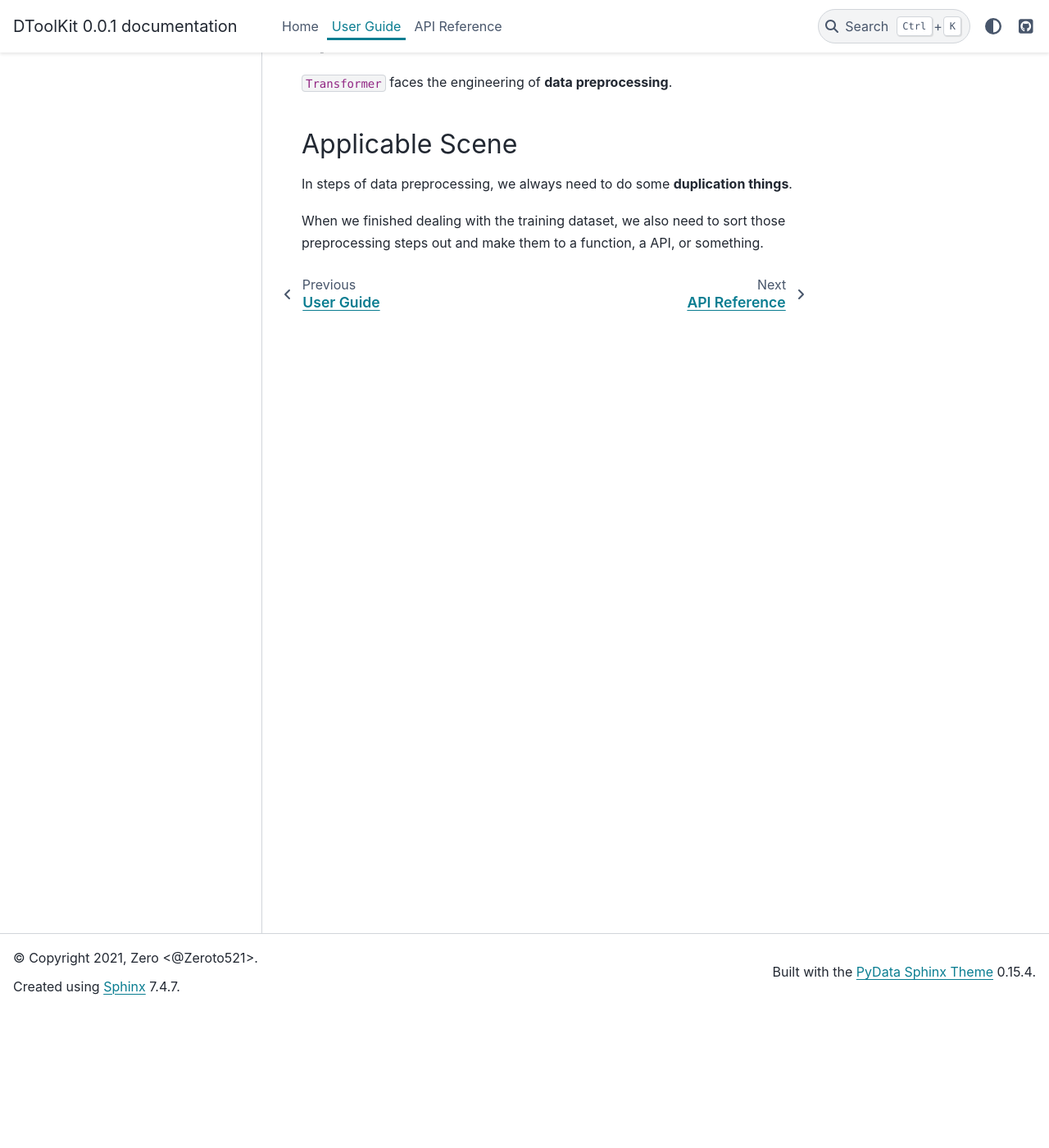
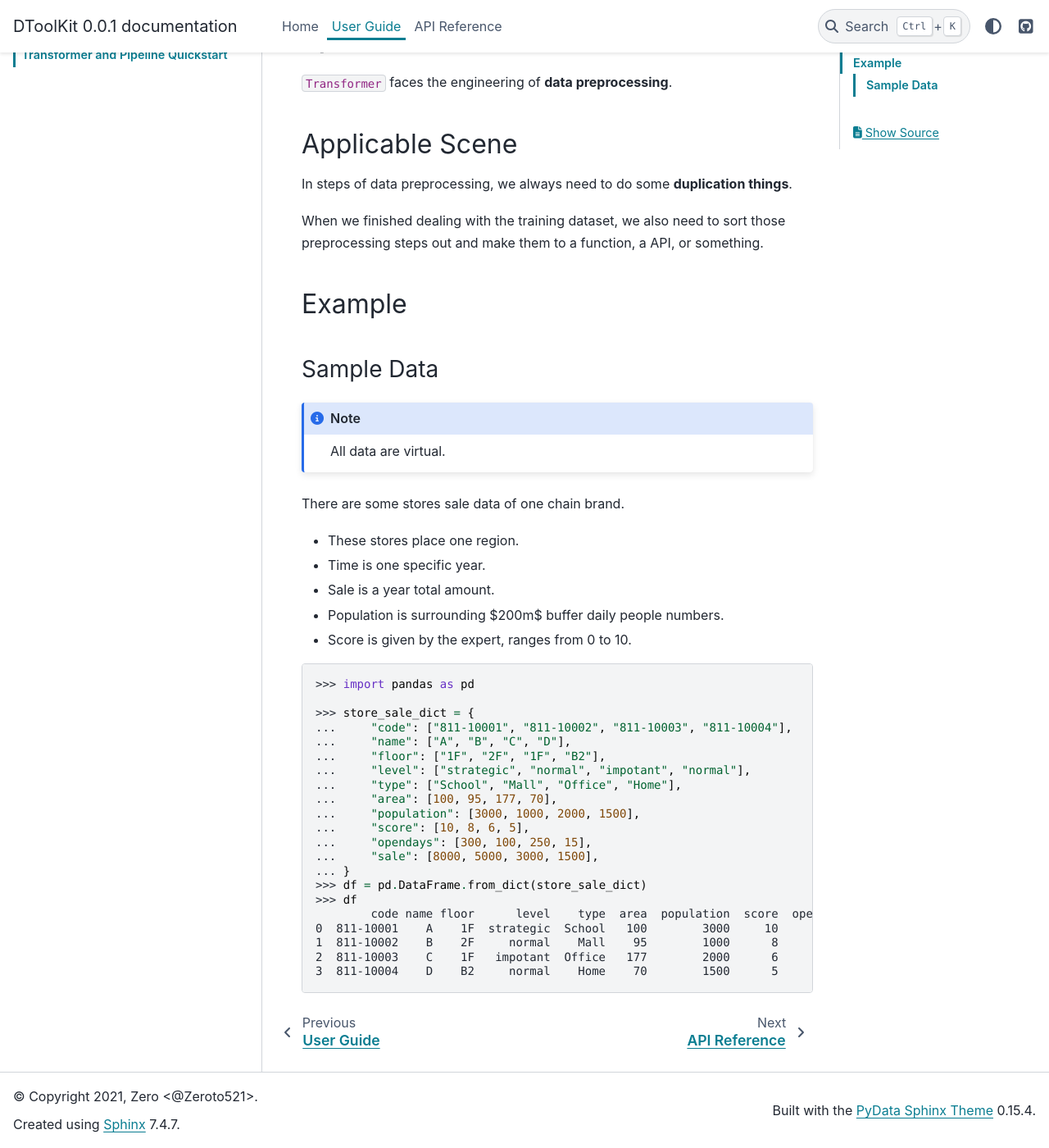
Before and after one commit to Zeroto521/my-data-toolkit, a Sphinx documentation site: the page built from doc/source/guide/transformer.md, in a window 1280 px wide and 1400 px high, scrolled down 168 px. Shown: the whole window at 82% size. Built offline with Sphinx 7.4.7 and the PyData theme 0.15.4, drawn with Linux system fonts in a browser that asks for light colours.

Commit message:
DOC: add sample data part

````diff
--- a/doc/source/guide/transformer.md
+++ b/doc/source/guide/transformer.md
@@ -7,3 +7,43 @@
 In steps of data preprocessing, we always need to do some **duplication things**.
 
 When we finished dealing with the training dataset, we also need to sort those preprocessing steps out and make them to a function, a API, or something.
+
+## Example
+
+### Sample Data
+
+:::{note}
+All data are virtual.
+:::
+
+There are some stores sale data of one chain brand.
+
+- These stores place one region.
+- Time is one specific year.
+- Sale is a year total amount.
+- Population is surrounding $200m$ buffer daily people numbers.
+- Score is given by the expert, ranges from 0 to 10.
+
+```{code-block} python
+>>> import pandas as pd
+
+>>> store_sale_dict = {
+...     "code": ["811-10001", "811-10002", "811-10003", "811-10004"],
+...     "name": ["A", "B", "C", "D"],
+...     "floor": ["1F", "2F", "1F", "B2"],
+...     "level": ["strategic", "normal", "impotant", "normal"],
+...     "type": ["School", "Mall", "Office", "Home"],
+...     "area": [100, 95, 177, 70],
+...     "population": [3000, 1000, 2000, 1500],
+...     "score": [10, 8, 6, 5],
+...     "opendays": [300, 100, 250, 15],
+...     "sale": [8000, 5000, 3000, 1500],
+... }
+>>> df = pd.DataFrame.from_dict(store_sale_dict)
+>>> df
+        code name floor      level    type  area  population  score  opendays  sale
+0  811-10001    A    1F  strategic  School   100        3000     10       300  8000
+1  811-10002    B    2F     normal    Mall    95        1000      8       100  5000
+2  811-10003    C    1F   impotant  Office   177        2000      6       250  3000
+3  811-10004    D    B2     normal    Home    70        1500      5        15  1500
+```
````
